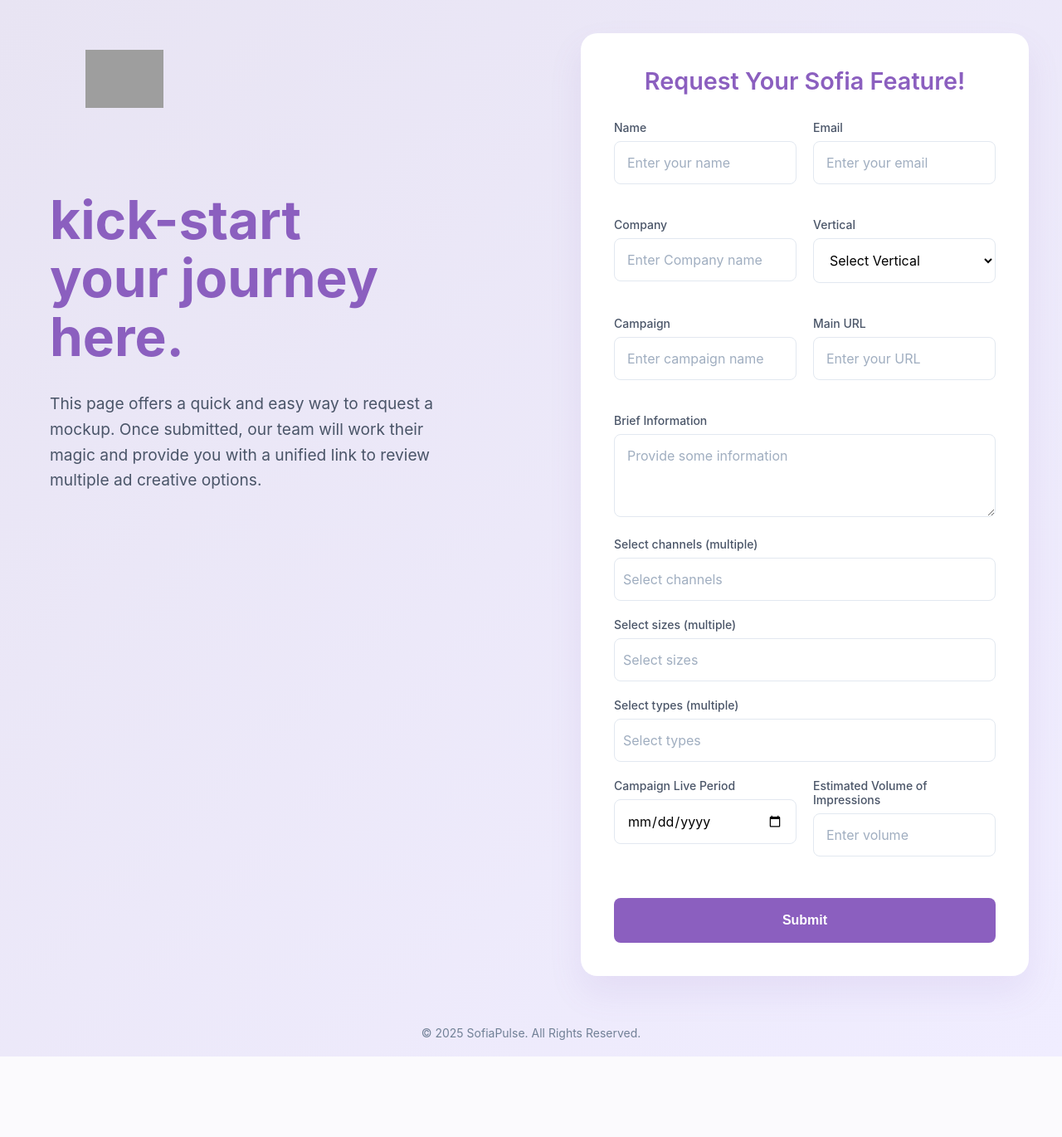
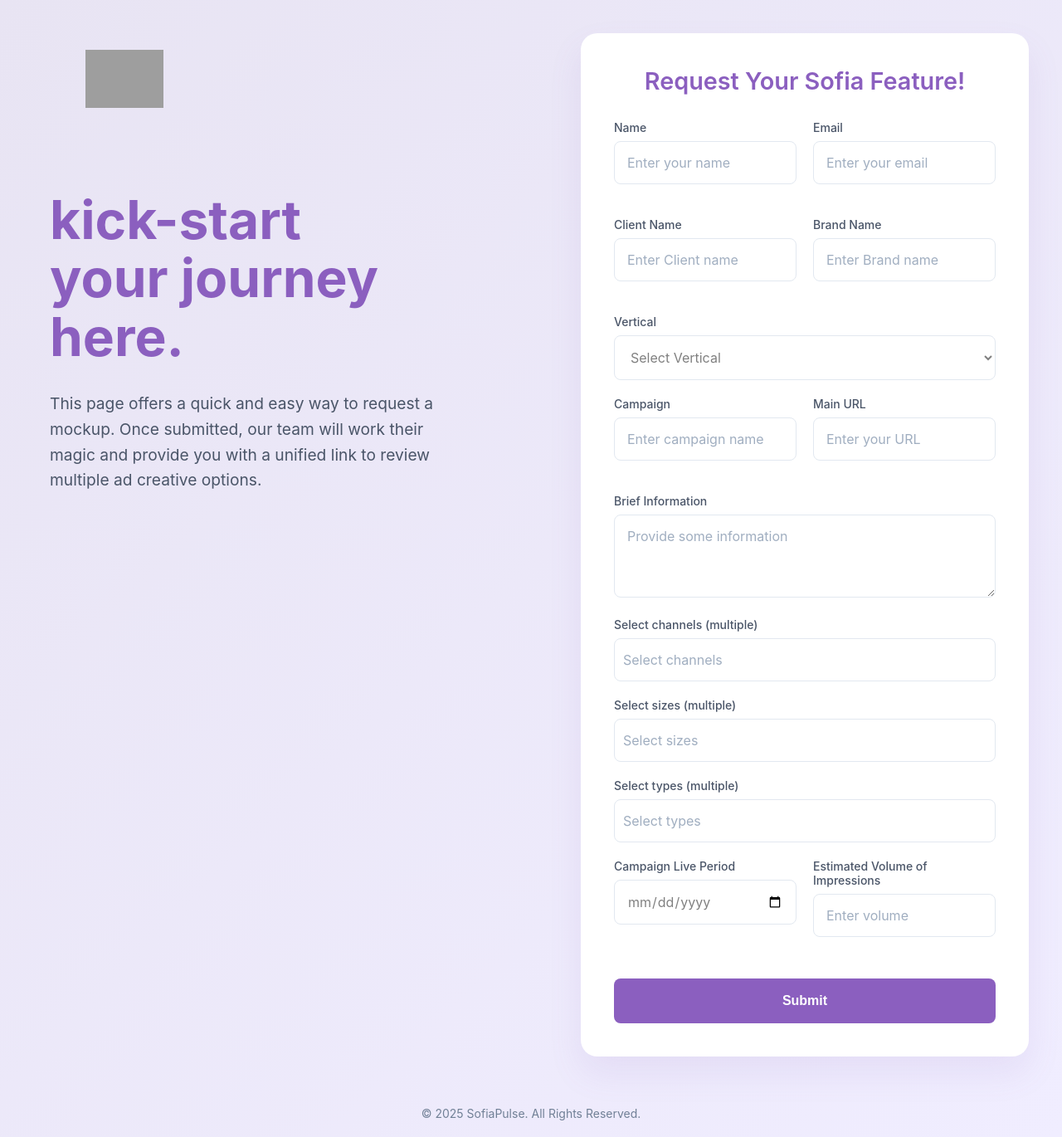
Before and after one commit to alihassanml/Joe-Form, a FastAPI app: page / in a window 1280 px wide. Shown: the whole page at 83% size. Before the commit the page ends 1273 px from the top, so only its background shows below. Run offline with FastAPI, Linux system fonts and the light colour scheme; grey boxes are pictures that could not be loaded.

Commit message:
first commit

```diff
--- a/templates/index.html
+++ b/templates/index.html
@@ -128,6 +128,7 @@
             border: 1px solid #E2E8F0;
             border-radius: 8px;
             font-size: 16px;
+            color: gray;
             font-family: inherit;
             background: white;
             transition: all 0.3s ease;
@@ -408,16 +409,24 @@
                             <label for="email">Email</label>
                             <input type="email" id="email" name="email" required placeholder="Enter your email">
                         </div>
+
                     </div>
 
                     <!-- Add this after the email field and before the campaign field -->
                     <div class="form-row">
                         <div class="form-group">
-                            <label for="company">Company</label>
-                            <input type="text" id="company" name="company" required placeholder="Enter Company name">
+                            <label for="clientname">Client Name</label>
+                            <input type="text" id="clientname" name="clientname" required placeholder="Enter Client name">
 
                         </div>
                         <div class="form-group">
+                            <label for="brandname">Brand Name</label>
+                            <input type="text" id="brandname" name="brandname" required placeholder="Enter Brand name">
+
+                        </div>
+
+                    </div>
+                    <div class="form-group">
                             <label for="vertical">Vertical</label>
                             <select id="vertical" name="vertical" required>
                                 <option value="">Select Vertical</option>
@@ -459,7 +468,6 @@
                                 <option value="Event">Event</option>
                             </select>
                         </div>
-                    </div>
 
                     <div class="form-row">
                         <div class="form-group">
@@ -597,7 +605,7 @@
                         </div>
                         <div class="form-group">
                             <label for="estimatedVolume">Estimated Volume of Impressions</label>
-                            <input type="text" id="estimatedVolume" name="estimatedVolume" required
+                            <input type="text" id="estimatedVolume" name="estimatedVolume"
                                 placeholder="Enter volume">
                         </div>
                     </div>
@@ -786,7 +794,8 @@
                 types: multiSelects['types'].getSelectedValues(),
                 campaignPeriod: formData.get('campaignPeriod'),
                 estimatedVolume: formData.get('estimatedVolume'),
-                company: formData.get('company'),
+                clientname: formData.get('clientname'),
+                brandname: formData.get('brandname'),
                 vertical: formData.get('vertical')
             };
 
```
